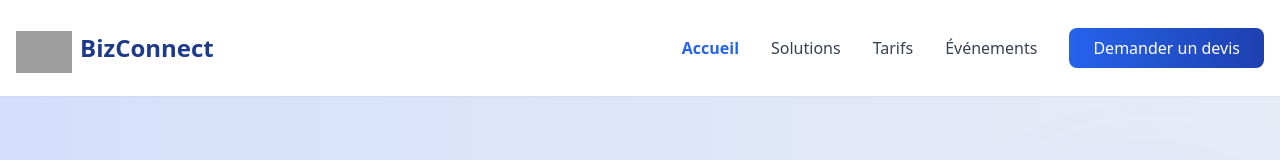
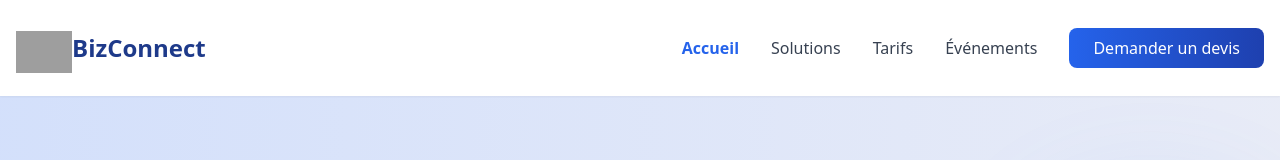
Before and after one commit to Latyrsarr/Bizconnect-front-web-side, a Nuxt app: page / in a window 1280 px wide. Shown: the top 160 px of the page. Built offline with nearby package versions, Linux system fonts and the light colour scheme; grey boxes are pictures that could not be loaded.

Commit message:
update3 17

```diff
--- a/components/Header.vue
+++ b/components/Header.vue
@@ -4,10 +4,12 @@
       <div class="flex justify-between items-center">
         <!-- Logo -->
         <div class="flex items-center space-x-2">
+         <NuxtLink class="flex items-center" to="/">
           <div class="w-14 h-14 rounded-lg flex items-center justify-center mt-2">
             <img src="assets/bizconnect.svg" alt="">
           </div>
           <span class="text-2xl font-bold text-blue-900">BizConnect</span>
+         </NuxtLink>
         </div>
 
         <!-- Menu Desktop -->
```
